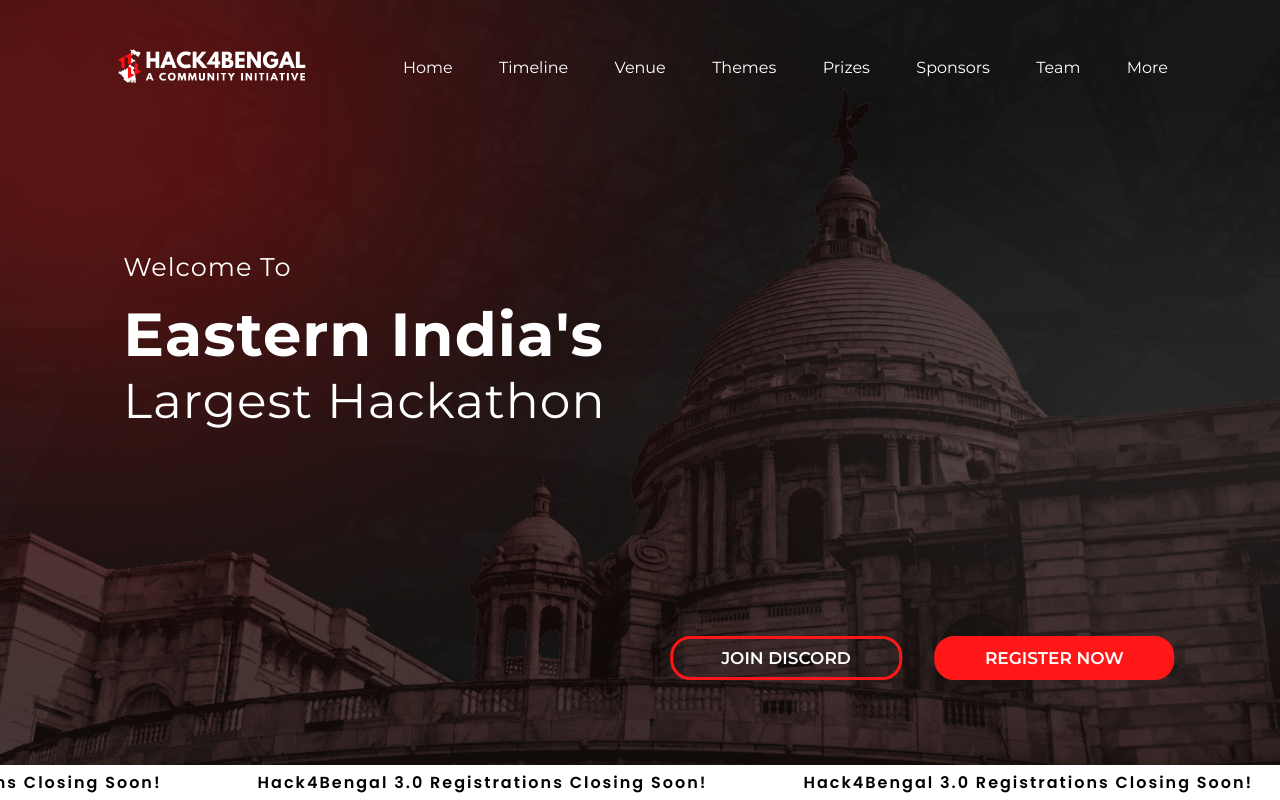
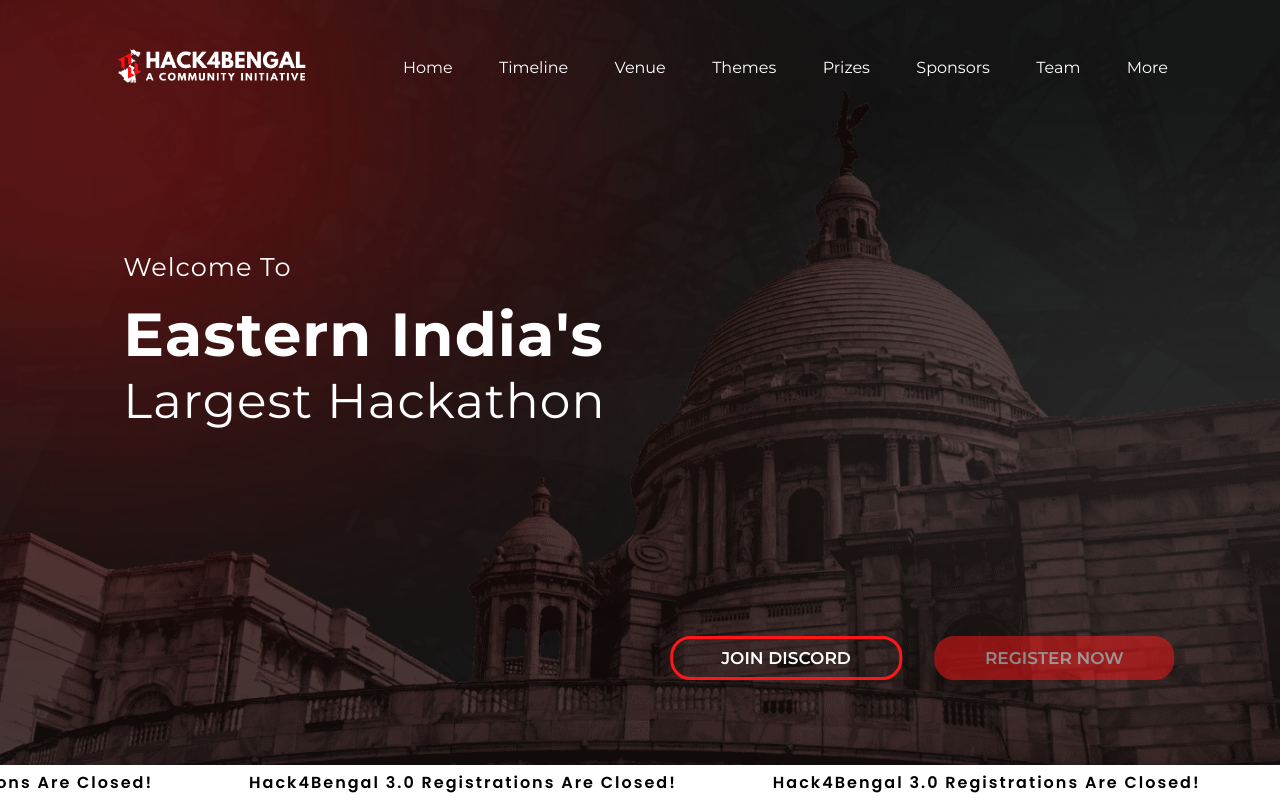
Before and after one commit to hack4bengal/s3, a React (Vite) app: page / in a window 1280 px wide. Shown: the top 800 px of the page. Built offline with nearby package versions, Linux system fonts and the light colour scheme; grey boxes are pictures that could not be loaded.

Commit message:
fix: closed

```diff
--- a/src/components/private/landing/Landing.jsx
+++ b/src/components/private/landing/Landing.jsx
@@ -27,10 +27,7 @@ const Landing = () => {
               <Button type="outline" to={"https://discord.gg/hack4bengal"}>
                 Join Discord
               </Button>
-              <Button
-                type="solid"
-                to={"https://lu.ma/0nruupo3?utm_source=website"}
-              >
+              <Button type="solid" isDisabled={true}>
                 Register Now
               </Button>
             </div>
--- a/src/components/private/marquee/Marquee.jsx
+++ b/src/components/private/marquee/Marquee.jsx
@@ -6,9 +6,7 @@ function Marquee() {
 
   const paragraphs = [];
   for (let i = 0; i < numParagraphs; i++) {
-    paragraphs.push(
-      <p key={i}> Hack4Bengal 3.0 Registrations Closing Soon!</p>
-    );
+    paragraphs.push(<p key={i}> Hack4Bengal 3.0 Registrations Are Closed!</p>);
   }
 
   return (
```
